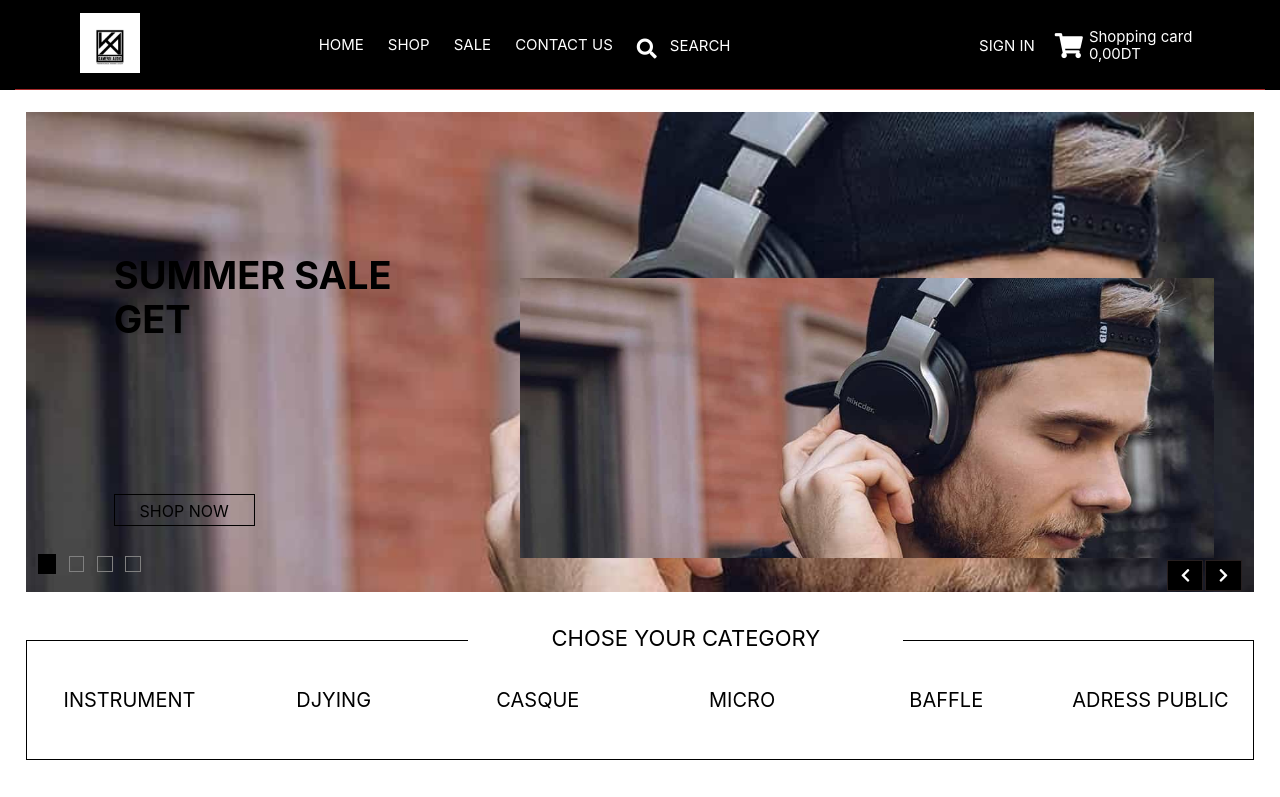
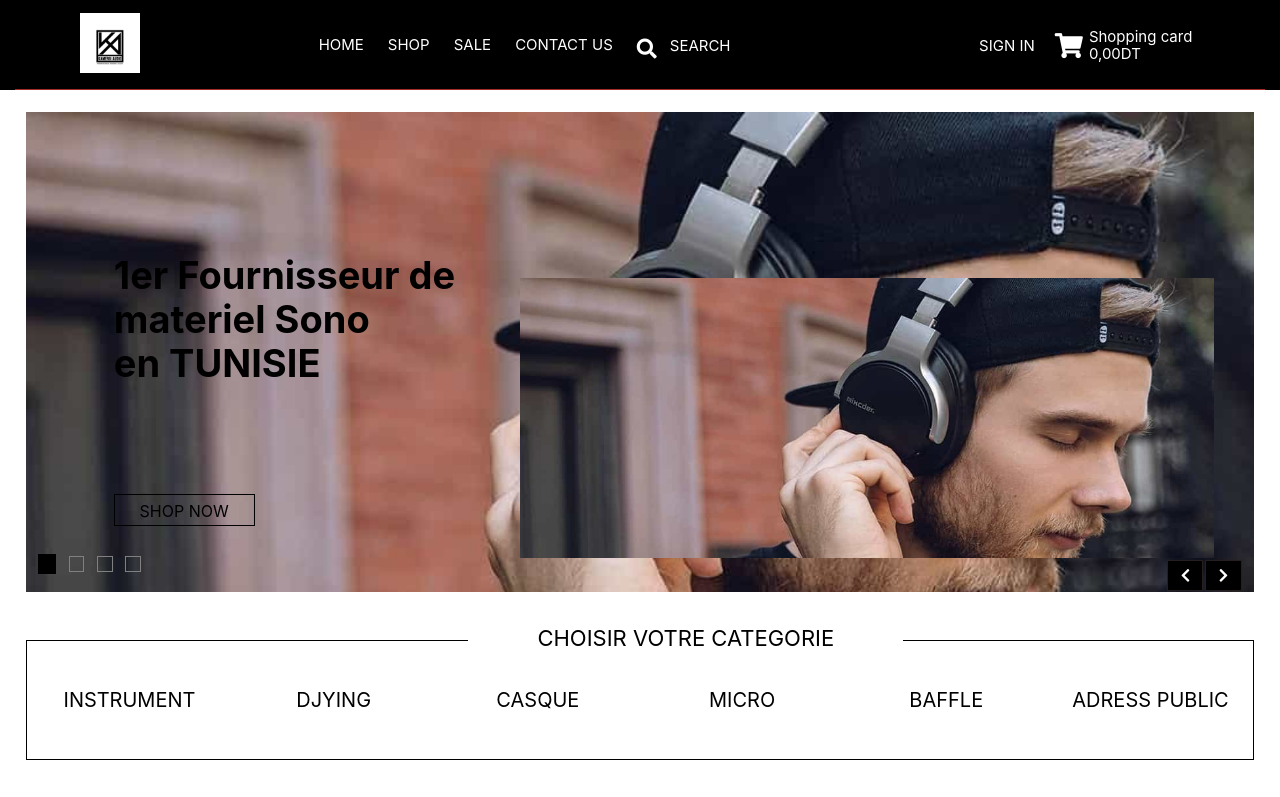
Before and after one commit to MohamedAmineYousfi/Front-Side-KA, a React (Create React App) app in the folder front-react/: page / in a window 1280 px wide. Shown: the top 797 px of the page. Built offline with nearby package versions, Linux system fonts and the light colour scheme.

Commit message:
home page change

```diff
--- a/front-react/src/components/Caroussel/Caroussel.js
+++ b/front-react/src/components/Caroussel/Caroussel.js
@@ -41,8 +41,8 @@ function Caroussel() {
         <div className="text">
           <div className="title">
             <div className="sale">
-              SUMMER SALE <br />
-              GET
+              1er Fournisseur de materiel Sono  <br />
+              en TUNISIE
             </div>
             <div className="button">
               SHOP NOW
--- a/front-react/src/style/css/Category.css
+++ b/front-react/src/style/css/Category.css
@@ -15,7 +15,7 @@
 
 .Category::before {
   position: absolute;
-  content: "CHOSE YOUR CATEGORY";
+  content: "CHOISIR VOTRE CATEGORIE";
   height: 3vh;
   width: 28vw;
   background-color: white;
```
